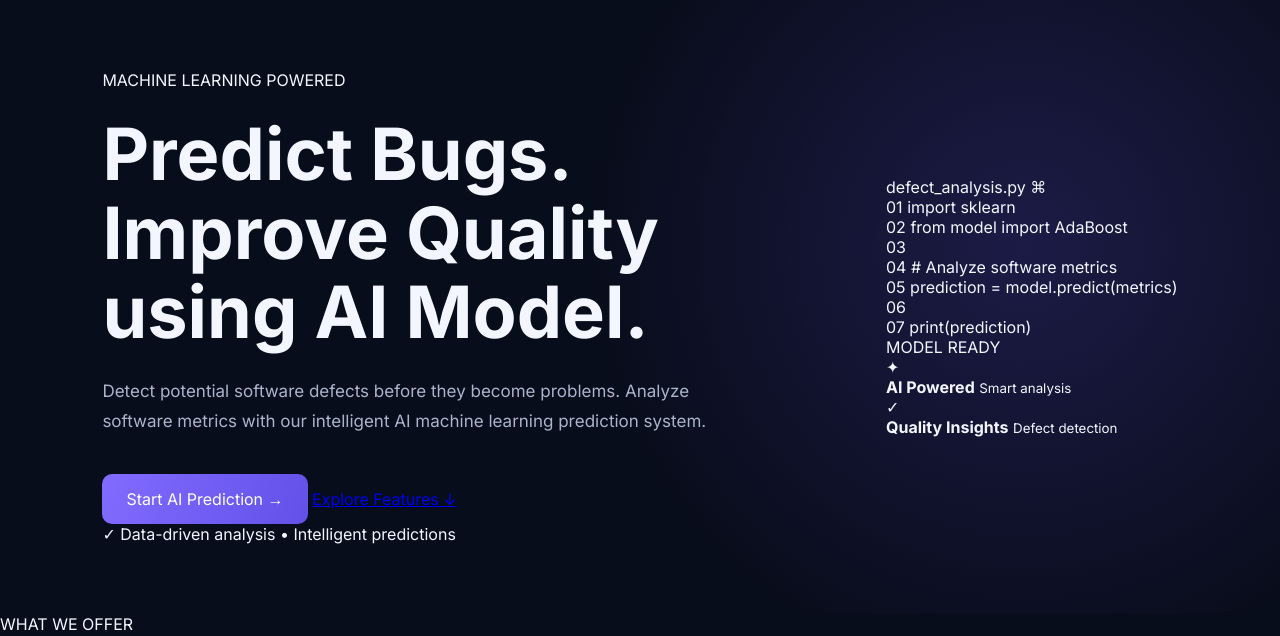
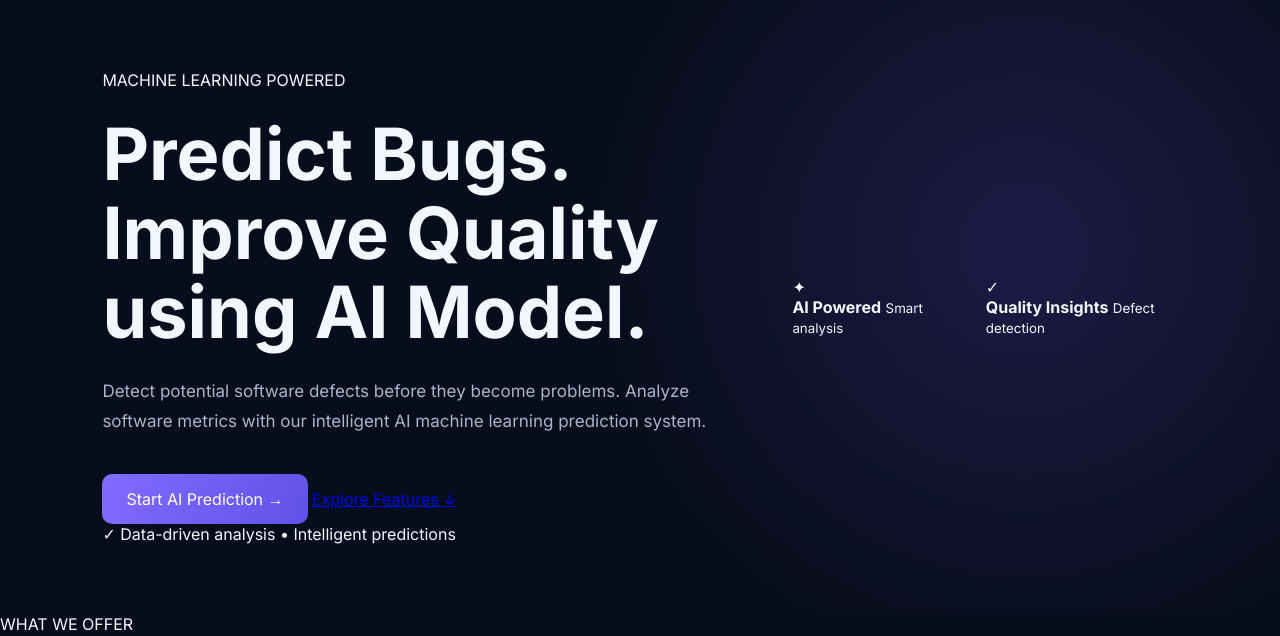
Before and after one commit to DillibabuAI/defect_prediction, a Flask app: page / in a window 1280 px wide. Shown: the part 71-707 px from the top of the page. Run offline with Flask 3, Linux system fonts and the light colour scheme; parts of the project's set-up code (start-up, migrations or seed data) failed here and were passed over.

Commit message:
Code Illusion Removed

```diff
--- a/templates/index.html
+++ b/templates/index.html
@@ -72,66 +72,6 @@
             </div>
 
         </div>
-
-        <!-- Code Illustration -->
-        <div class="hero-visual">
-
-            <div class="glow"></div>
-
-            <div class="code-card">
-
-                <div class="code-header">
-                    <div class="window-dots">
-                        <span></span>
-                        <span></span>
-                        <span></span>
-                    </div>
-                    <span class="file-name">defect_analysis.py</span>
-                    <span class="code-symbol">⌘</span>
-                </div>
-
-                <div class="code-body">
-                    <div><span class="line-no">01</span>
-                        <span class="purple">import</span>
-                        <span class="blue"> sklearn</span>
-                    </div>
-
-                    <div><span class="line-no">02</span>
-                        <span class="purple">from</span>
-                        <span class="blue"> model</span>
-                        <span class="purple"> import</span>
-                        <span class="green"> AdaBoost</span>
-                    </div>
-
-                    <div class="empty-line">
-                        <span class="line-no">03</span>
-                    </div>
-
-                    <div><span class="line-no">04</span>
-                        <span class="comment"># Analyze software metrics</span>
-                    </div>
-
-                    <div><span class="line-no">05</span>
-                        <span class="white">prediction</span>
-                        <span class="pink"> = </span>
-                        <span class="green">model.predict</span><span class="white">(metrics)</span>
-                    </div>
-
-                    <div class="empty-line">
-                        <span class="line-no">06</span>
-                    </div>
-
-                    <div><span class="line-no">07</span>
-                        <span class="purple">print</span><span class="white">(prediction)</span>
-                    </div>
-
-                    <div class="prediction-status">
-                        <span class="status-dot"></span>
-                        MODEL READY
-                    </div>
-                </div>
-
-            </div>
 
             <div class="floating-card floating-top">
                 <span class="float-icon">✦</span>
```
